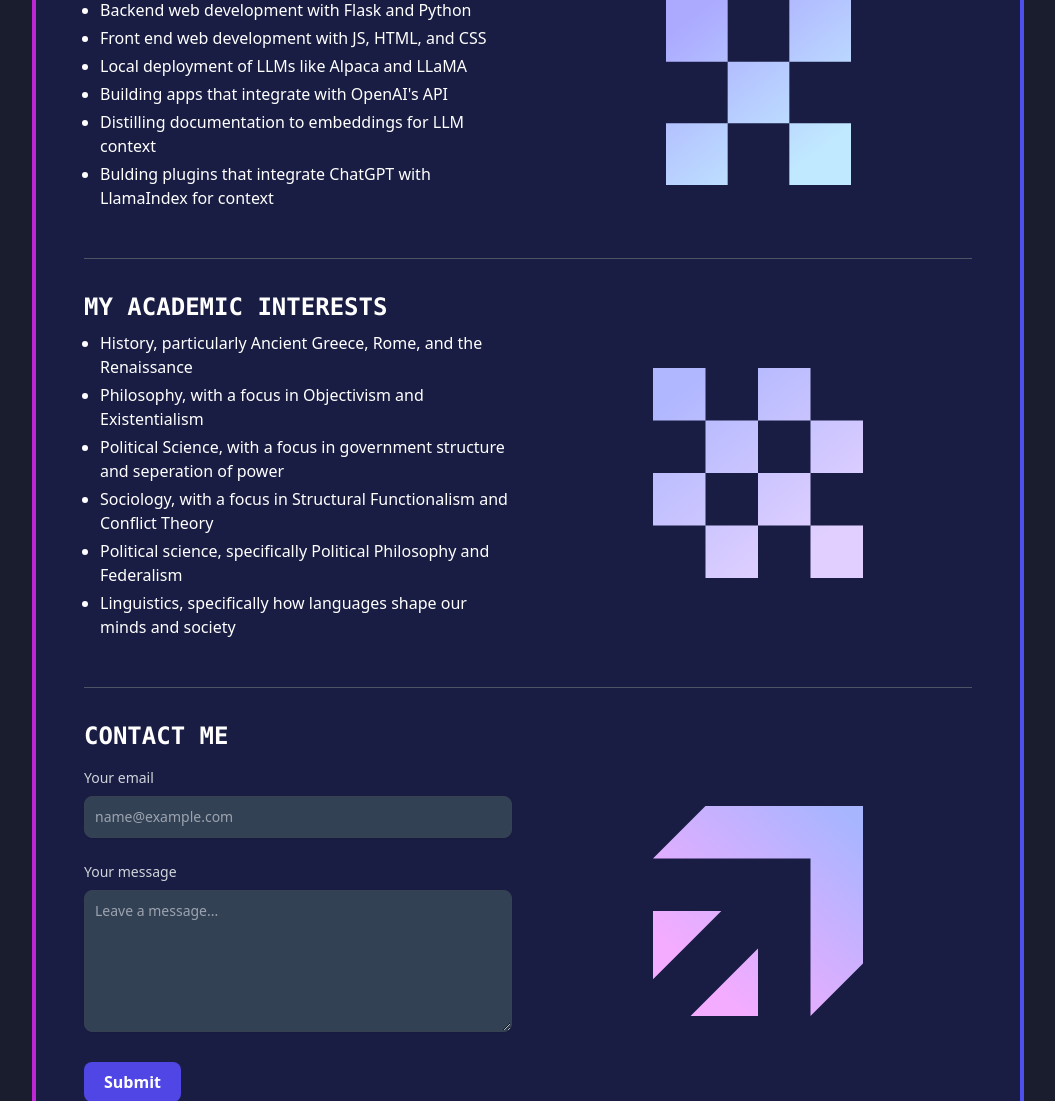
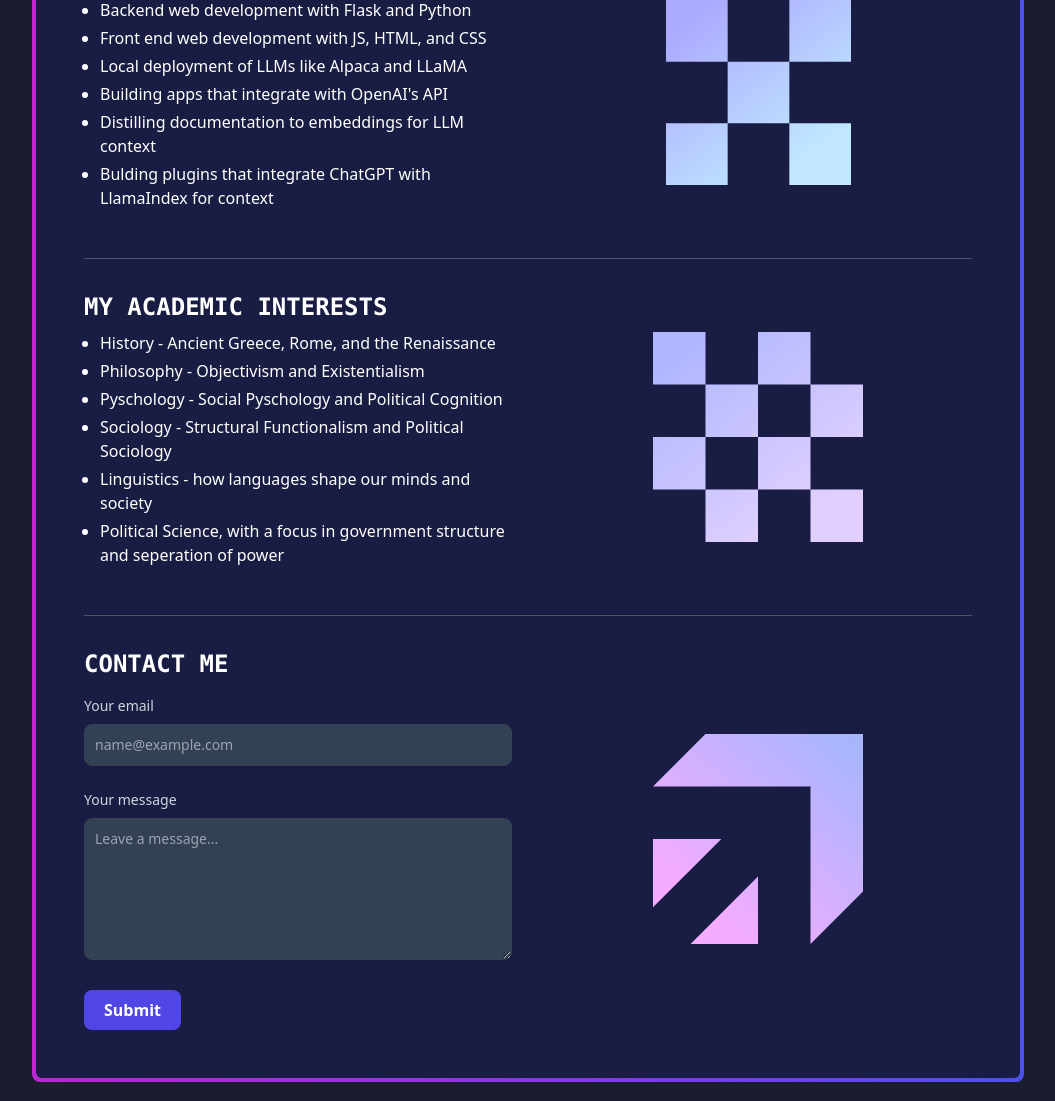
Before and after one commit to AVGVSTVS96/flaskWebsite, a Flask app: page / in a window 1280 px wide. Shown: the part 831-1932 px from the top of the page, without its empty margins (112-1167 px from the left). Run offline with Flask 2, Linux system fonts and the light colour scheme; style sheets or scripts are compiled from the project's sources.

Commit message:
modified text in Interests section

```diff
--- a/templates/index.html
+++ b/templates/index.html
@@ -112,12 +112,12 @@
             <div>
               <h2 data-value="MY ACADEMIC INTERESTS" class="mb-2 text-2xl font-mono font-bold">MY ACADEMIC INTERESTS</h2>
               <ul class="list-disc list-outside mb-4 pl-4">
-                <li class="mb-1">History, particularly Ancient Greece, Rome, and the Renaissance</li>
-                <li class="mb-1">Philosophy, with a focus in Objectivism and Existentialism</li>
+                <li class="mb-1">History - Ancient Greece, Rome, and the Renaissance</li>
+                <li class="mb-1">Philosophy - Objectivism and Existentialism</li>
+                <li class="mb-1">Pyschology - Social Pyschology and Political Cognition</li>
+                <li class="mb-1">Sociology - Structural Functionalism and Political Sociology</li>
+                <li class="mb-1">Linguistics - how languages shape our minds and society</li>
                 <li class="mb-1">Political Science, with a focus in government structure and seperation of power</li>
-                <li class="mb-1">Sociology, with a focus in Structural Functionalism and Conflict Theory</li>
-                <li class="mb-1">Political science, specifically Political Philosophy and Federalism</li>
-                <li class="mb-1">Linguistics, specifically how languages shape our minds and society</li>
               </ul>
             </div>
             <!--second column-->
```
